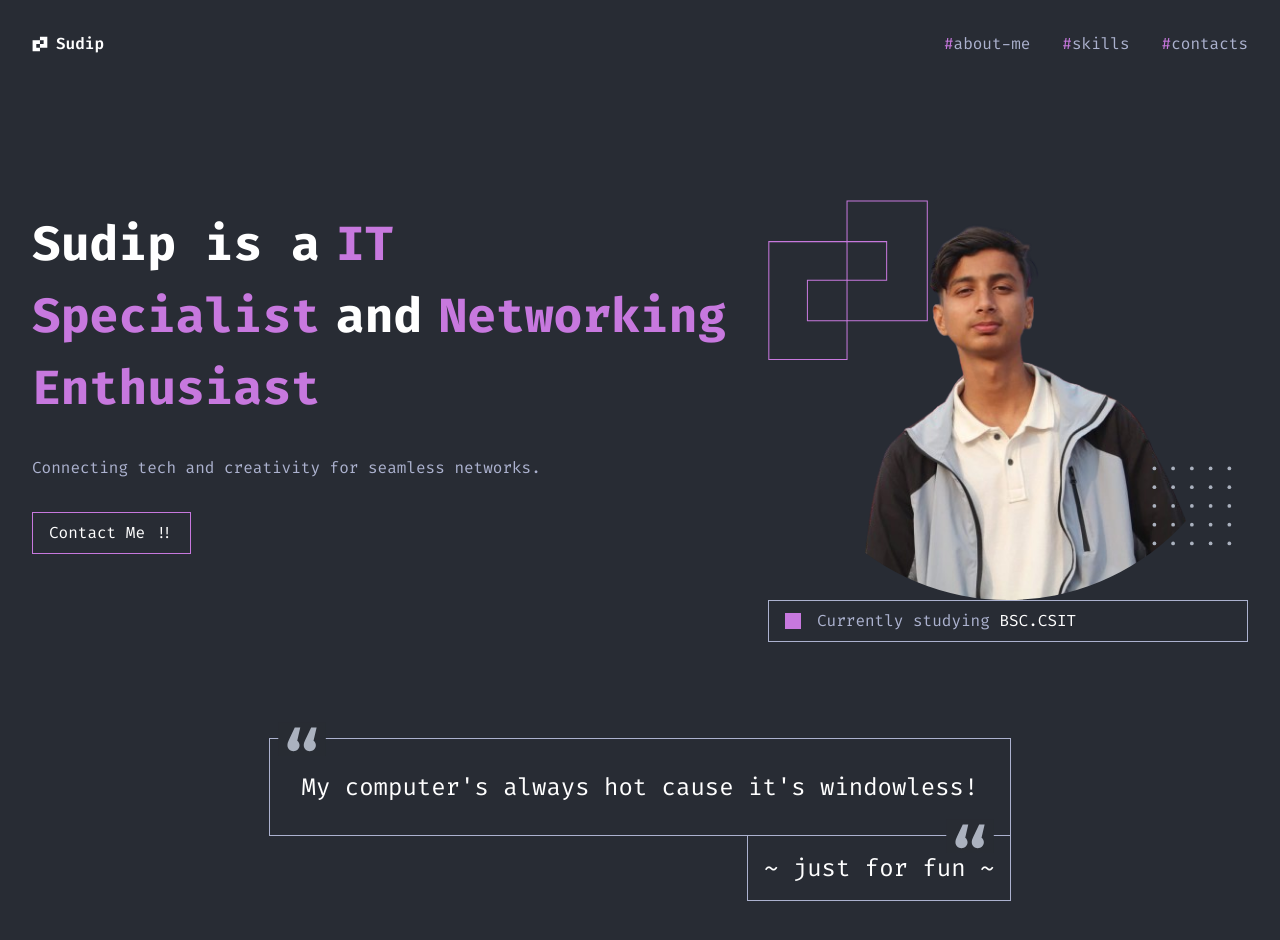
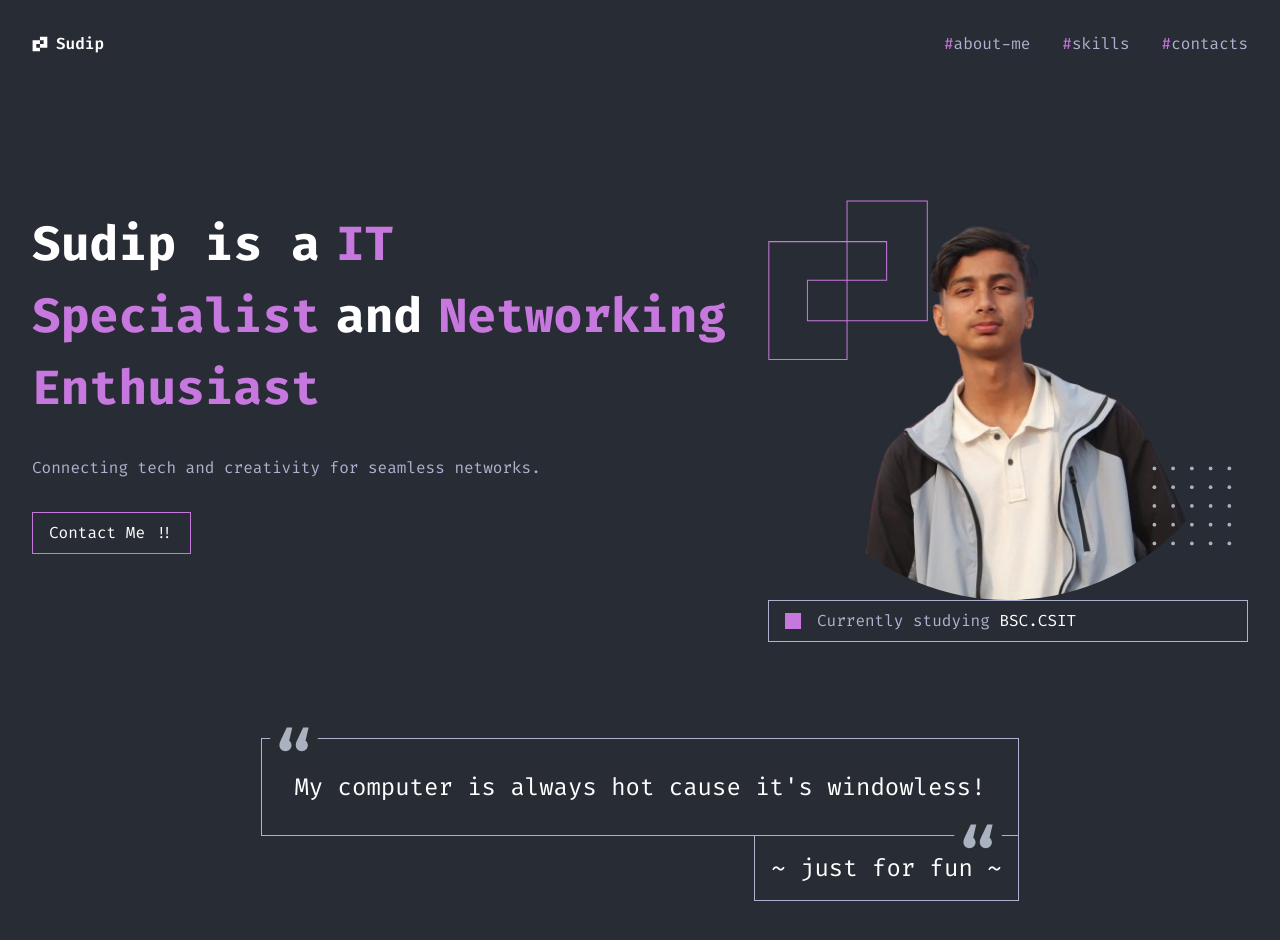
Before and after one commit to sudipadk10/portfolio2, a Next.js app: page / in a window 1280 px wide. Shown: the top 940 px of the page. Built offline with nearby package versions, Linux system fonts and the light colour scheme.

Commit message:
Update page.tsx

```diff
--- a/src/app/home/page.tsx
+++ b/src/app/home/page.tsx
@@ -226,7 +226,7 @@ const Page = () => {
               d="M23.7861 25.4792C23.7861 27.2873 23.1249 28.8121 21.8026 30.0535C20.5072 31.2949 18.9285 31.9156 17.0664 31.9156C15.1503 31.9156 13.5581 31.2949 12.2897 30.0535C11.0483 28.8121 10.4276 27.2873 10.4276 25.4792C10.4276 24.6156 10.5491 23.6981 10.7919 22.7265C11.0348 21.755 11.5206 20.5001 12.2492 18.9619L18.5237 5.72485H24.5957L21.2358 20.3787C21.9915 20.9184 22.5987 21.6336 23.0574 22.5241C23.5432 23.3877 23.7861 24.3727 23.7861 25.4792ZM41.7998 25.4792C41.7998 27.2873 41.1386 28.8121 39.8163 30.0535C38.4939 31.2949 36.9152 31.9156 35.0801 31.9156C33.218 31.9156 31.6393 31.2949 30.3439 30.0535C29.0755 28.8121 28.4413 27.2873 28.4413 25.4792C28.4413 24.6156 28.5628 23.6981 28.8056 22.7265C29.0485 21.755 29.5478 20.5001 30.3034 18.9619L36.6183 5.72485H42.6499L39.2495 20.3787C40.0322 20.9184 40.6529 21.6336 41.1116 22.5241C41.5704 23.3877 41.7998 24.3727 41.7998 25.4792Z"
               fill="#ABB2BF"></path>
           </svg>
-          My computer's always hot cause it's windowless!
+          My computer is always hot cause it's windowless!
         </div>
         <div className="inline-block text-right mt-[-1px] border border-[#ACB2CF] p-4 relative">
           <svg
```
